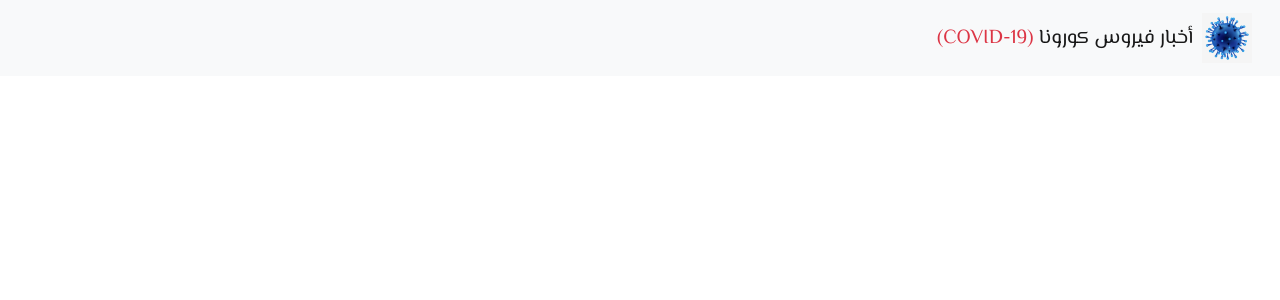
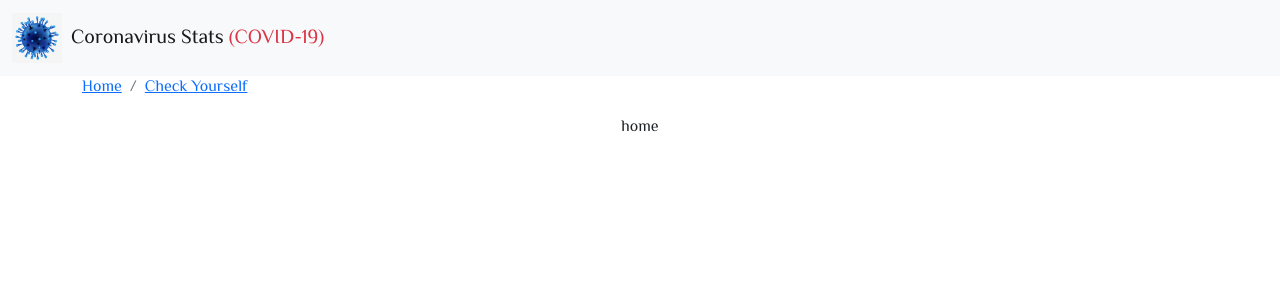
Before and after one commit to sohepalslamat/Corona-virus-reactjs, a React (Create React App) app: page /home in a window 1280 px wide. Shown: the top 300 px of the page. Built offline with nearby package versions, Linux system fonts and the light colour scheme.

Commit message:
routes is finished

```diff
--- a/package.json
+++ b/package.json
@@ -9,6 +9,7 @@
     "bootstrap": "^5.1.3",
     "react": "^18.0.0",
     "react-dom": "^18.0.0",
+    "react-router-dom": "^6.3.0",
     "react-scripts": "5.0.0",
     "web-vitals": "^2.1.4"
   },
--- a/src/App.css
+++ b/src/App.css
@@ -1,6 +1,6 @@
 .App {
   text-align: center;
-  direction: rtl;
+  /* direction: rtl; */
   font-family: 'El Messiri';
 }
 
--- a/src/App.js
+++ b/src/App.js
@@ -1,10 +1,25 @@
 import './App.css';
 import NavBar from './components/NavBar';
+import ActinosBar from './components/ActionsBar';
+import Home from './pages/home';
+import Check from './pages/check';
+import {
+  BrowserRouter as Router,
+  Routes,
+  Route
+} from "react-router-dom";
 
 function App() {
   return (
     <div className='App'>
       <NavBar />
+      <Router>
+        <ActinosBar />
+        <Routes>
+          <Route path="/home" element={<Home />} />
+          <Route path="/check-yourself" element={<Check />} />
+        </Routes>
+      </Router>
     </div>
 
   );
--- /dev/null
+++ b/src/components/ActionsBar.jsx
@@ -0,0 +1,17 @@
+import React, { Component } from 'react';
+import { Link } from "react-router-dom";
+class NavBar extends Component {
+    state = {}
+    render() {
+        return (
+            <nav aria-label="breadcrumb" className='container'>
+                <ol className="breadcrumb">
+                    <li className="breadcrumb-item"><Link to={'/home'} >Home</Link></li>
+                    <li className="breadcrumb-item"><Link to={'/check-yourself'} >Check Yourself</Link></li>
+                </ol>
+            </nav>
+        );
+    }
+}
+
+export default NavBar;
--- a/src/components/NavBar.jsx
+++ b/src/components/NavBar.jsx
@@ -8,7 +8,7 @@ class NavBar extends Component {
                 <div className="container-fluid">
                     <div className="navbar-brand">
                         <img src={require("../assets/imgs/icon.png")} alt="" width="50" height="50" />
-                        <span className='mx-1'> أخبار فيروس كورونا <span className='text-danger'>(COVID-19)</span> </span>
+                        <span className='mx-1'> Coronavirus Stats <span className='text-danger'>(COVID-19)</span> </span>
                     </div>
                 </div>
             </nav>
--- a/src/pages/stats.jsx
+++ b/src/pages/check.jsx
@@ -1,14 +1,15 @@
 import React, { Component } from 'react';
 
-class StatsPage extends Component {
+class Check extends Component {
     state = {  }
     render() {
         return (
             <div>
+                Check
 
             </div>
         );
     }
 }
 
-export default StatsPage;
+export default Check;
--- /dev/null
+++ b/src/pages/home.jsx
@@ -0,0 +1,15 @@
+import React, { Component } from 'react';
+
+class Home extends Component {
+    state = {  }
+    render() {
+        return (
+            <div>
+                home
+
+            </div>
+        );
+    }
+}
+
+export default Home;
```
Also changed, not shown: 1 other file (tests, documents, lock files or other folders).
